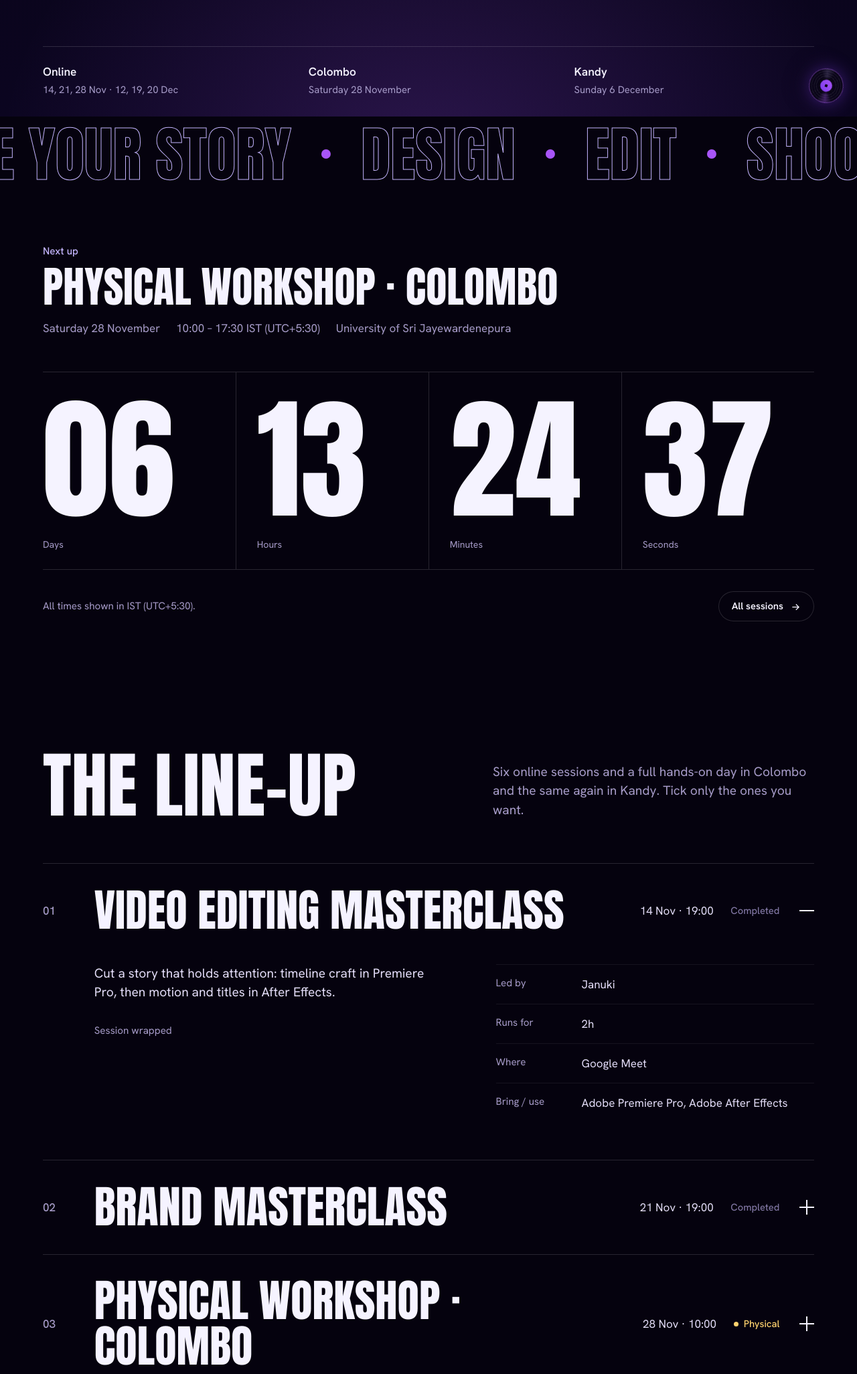
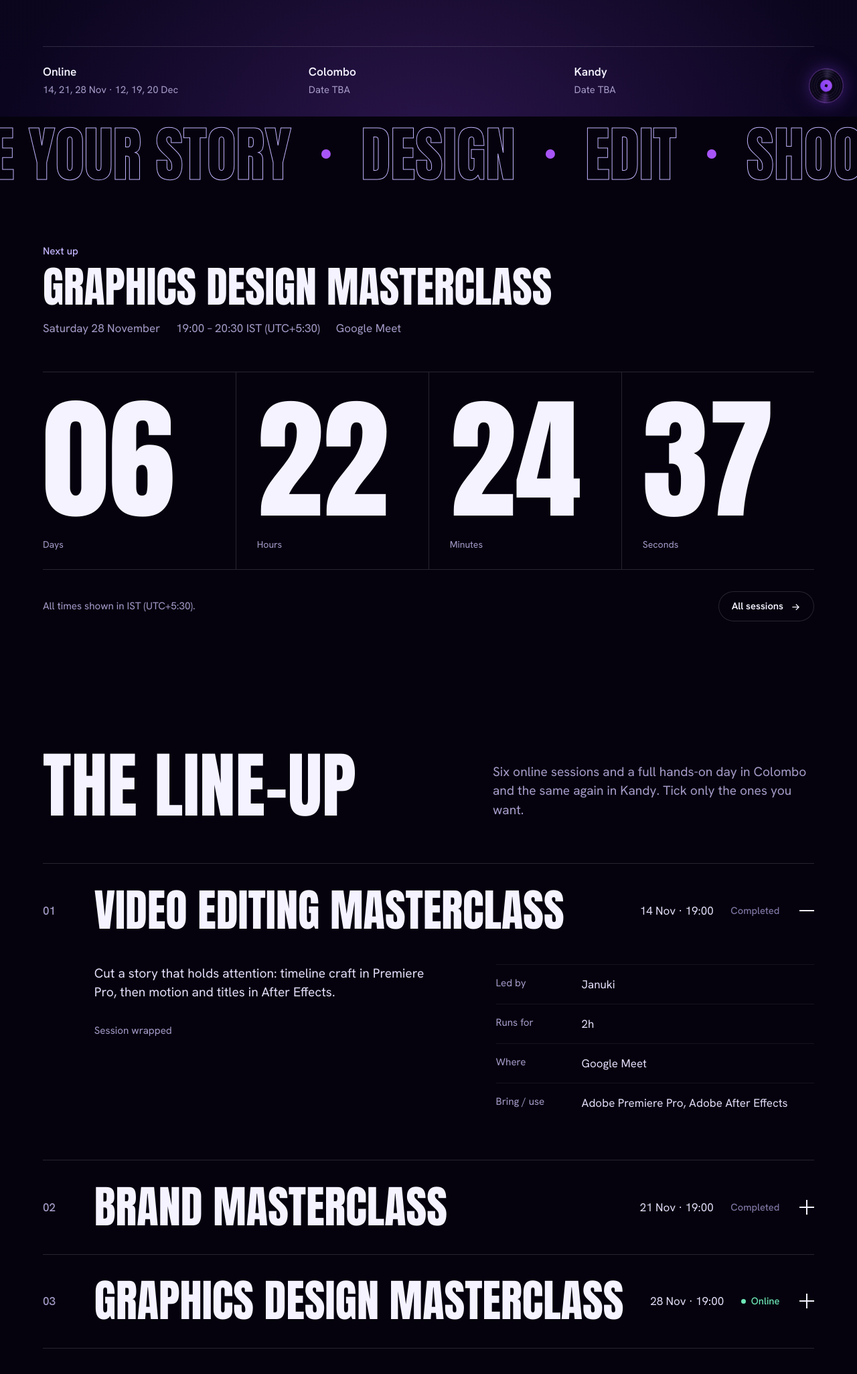
Before and after one commit to DulainNimthakaJayasumana/NST_WEBSITE, a website with bundled scripts: page index.html in a window 1280 px wide. Shown: the part 626-2678 px from the top of the page at 67% size. Built offline with nearby package versions, Linux system fonts and the light colour scheme.

Commit message:
Make physical workshop dates and venues TBA
Co-Authored-By: Claude Opus 5.5 <noreply@anthropic.com>

```diff
--- a/assets/js/cards.js
+++ b/assets/js/cards.js
@@ -26,7 +26,7 @@ export function sessionRow(w, i, { open = false } = {}){
 
   const when = w.dateConfirmed === false && w.dateNote
     ? w.dateNote.split(" - ")[0].replace(/ 20\d\d$/, "")
-    : `${fmt.short(w.startAt)} · ${fmt.time(w.startAt)}`;
+    : w.startAt ? `${fmt.short(w.startAt)} · ${fmt.time(w.startAt)}` : "Date TBA";
 
   const cta = st === "live" && join
     ? `<a class="btn btn--live btn--sm" href="${esc(join)}" target="_blank" rel="noopener">Join now</a>`
@@ -94,7 +94,7 @@ const fStop = new Intl.DateTimeFormat("en-GB", { timeZone: SERIES.timezone, week
 
 export function renderPhases(el, workshops, now = new Date()){
   if (!el) return;
-  const list = [...workshops].filter(w => w.startAt).sort((a, b) => a.startAt - b.startAt);
+  const list = [...workshops].sort((a, b) => (a.startAt ?? Infinity) - (b.startAt ?? Infinity) || 0);
   el.innerHTML = list.map(w => {
     const live = statusOf(w, now) === "live";
     const done = statusOf(w, now) === "done";
@@ -104,9 +104,9 @@ export function renderPhases(el, workshops, now = new Date()){
     return `
     <div class="phase ${live ? "is-active" : done ? "is-done" : ""}">
       <span class="phase__status">${esc(status)}</span>
-      <div class="phase__date">${esc(fStop.format(w.startAt))}</div>
+      <div class="phase__date">${w.startAt ? esc(fStop.format(w.startAt)) : "Date TBA"}</div>
       <h4>${esc(w.title)}</h4>
-      <p>${esc(fmt.time(w.startAt))} – ${esc(fmt.time(w.endAt))} · ${esc(online ? (w.platform || "Online") : (w.venue || "Venue to be announced"))}</p>
+      <p>${w.startAt ? `${esc(fmt.time(w.startAt))} – ${esc(fmt.time(w.endAt))} · ` : ""}${esc(online ? (w.platform || "Online") : (w.venue || "Venue to be announced"))}</p>
       ${cluster ? `<p class="phase__ents">${esc(cluster.entities.join(" · "))}</p>` : ""}
     </div>`;
   }).join("");
--- a/assets/js/data.js
+++ b/assets/js/data.js
@@ -49,14 +49,14 @@ const aiesecIn = list => list.map(n => `AIESEC in ${n}`);
 
 export const CLUSTERS = [
   {
-    id: "colombo", city: "Colombo", dateLabel: "Saturday 28 November",
+    id: "colombo", city: "Colombo", dateLabel: "Date TBA",
     entities: aiesecIn([
       "Colombo North", "Colombo South", "Colombo Central", "USJ", "Ruhuna",
       "SLIIT", "IIT", "Saegis", "NIBM", "NSBM", "KDU", "SLTC", "Horizon Campus"
     ])
   },
   {
-    id: "kandy", city: "Kandy", dateLabel: "Sunday 6 December",
+    id: "kandy", city: "Kandy", dateLabel: "Date TBA",
     entities: aiesecIn([
       "EUSL", "SLIIT Kandy", "Vavuniya", "Jaffna", "Wayamba", "Rajarata", "Kandy"
     ])
@@ -197,11 +197,11 @@ export const WORKSHOPS = [
     type: "physical",
     phase: "colombo",
     track: "DXP + Videography",
-    startAt: "2026-11-28T10:00:00+05:30",
-    endAt:   "2026-11-28T17:30:00+05:30",
-    dateConfirmed: true,
+    startAt: null,
+    endAt:   null,
+    dateConfirmed: false,
     durationLabel: "Full day · 10.00 – 17.30",
-    venue: "University of Sri Jayewardenepura",
+    venue: "",
     joinUrl: "",
     facilitators: ["Dulain", "Achintha"],
     tools: ["Phone", "Laptop"],
@@ -219,11 +219,11 @@ export const WORKSHOPS = [
     type: "physical",
     phase: "kandy",
     track: "DXP + Videography",
-    startAt: "2026-12-06T10:00:00+05:30",
-    endAt:   "2026-12-06T17:30:00+05:30",
-    dateConfirmed: true,
+    startAt: null,
+    endAt:   null,
+    dateConfirmed: false,
     durationLabel: "Full day · 10.00 – 17.30",
-    venue: "University of Peradeniya",
+    venue: "",
     joinUrl: "",
     facilitators: ["Dulain", "Achintha"],
     tools: ["Phone", "Laptop"],
@@ -304,7 +304,7 @@ export function shortTitle(w){
 export function sessionsOf(name){
   const led = WORKSHOPS
     .filter(w => w.facilitators.includes(name))
-    .sort((a, b) => a.startAt.localeCompare(b.startAt))
+    .sort((a, b) => String(a.startAt).localeCompare(String(b.startAt)))
     .map(w => SHORT[w.id] || w.track);
   return [...new Set(led)].join(" and ");
 }
@@ -383,8 +383,8 @@ export const FAQ = [
        "a Podcast workshop on 12 December, " +
        "Content Writing on 19 December and an HR session on managing a showcasing team " +
        "and membership R&R on 20 December, one to two hours each. The " +
-       "physical workshops are a full day, 10.00 to 17.30, at the University of Sri " +
-       "Jayewardenepura for Colombo and the University of Peradeniya for Kandy, covering " +
+       "physical workshops are a full day, 10.00 to 17.30, one in Colombo and one in Kandy; " +
+       "dates and venues will be announced here soon. They cover " +
        "DXP handling in OBS and vMix and hands-on videography."
   },
   {
--- a/assets/js/register.js
+++ b/assets/js/register.js
@@ -54,7 +54,7 @@ function renderPickers(){
         <span class="picker__txt">
           <b>${esc(w.title)}</b>
           <span>${note}</span>
-          ${w.dateConfirmed === false ? `<span class="dim"> · date still to be confirmed</span>` : ""}
+          ${w.startAt && w.dateConfirmed === false ? `<span class="dim"> · date still to be confirmed</span>` : ""}
           <span class="seats dim" data-seats="${esc(w.id)}"></span>
         </span>
       </label>`;
--- a/assets/js/store.js
+++ b/assets/js/store.js
@@ -144,7 +144,7 @@ function normalise(w){
 }
 
 function sortByStart(list){
-  return [...list].sort((a, b) => (a.startAt?.getTime() || 0) - (b.startAt?.getTime() || 0));
+  return [...list].sort((a, b) => (a.startAt?.getTime() ?? Infinity) - (b.startAt?.getTime() ?? Infinity) || 0);
 }
 
 /* In local mode, edits from the admin page live in this browser and sit over the seed. */
--- a/assets/js/workshops.js
+++ b/assets/js/workshops.js
@@ -57,7 +57,7 @@ if (modEl){
 const facil = document.getElementById("facil");
 if (facil){
   const names = [...new Set([...WORKSHOPS]
-    .sort((a, b) => a.startAt.localeCompare(b.startAt))
+    .sort((a, b) => String(a.startAt).localeCompare(String(b.startAt)))
     .flatMap(w => w.facilitators))];
   facil.innerHTML = names.map(n => {
     const p = PEOPLE[n] || { name: n };
--- a/index.html
+++ b/index.html
@@ -46,8 +46,8 @@
 
     <div class="hero__facts" data-in style="--i:3">
       <div class="hero__fact"><b>Online</b><span>14, 21, 28 Nov · 12, 19, 20 Dec</span></div>
-      <div class="hero__fact"><b>Colombo</b><span>Saturday 28 November</span></div>
-      <div class="hero__fact"><b>Kandy</b><span>Sunday 6 December</span></div>
+      <div class="hero__fact"><b>Colombo</b><span>Date TBA</span></div>
+      <div class="hero__fact"><b>Kandy</b><span>Date TBA</span></div>
     </div>
   </section>
 
```
Also changed, not shown: README.md.
